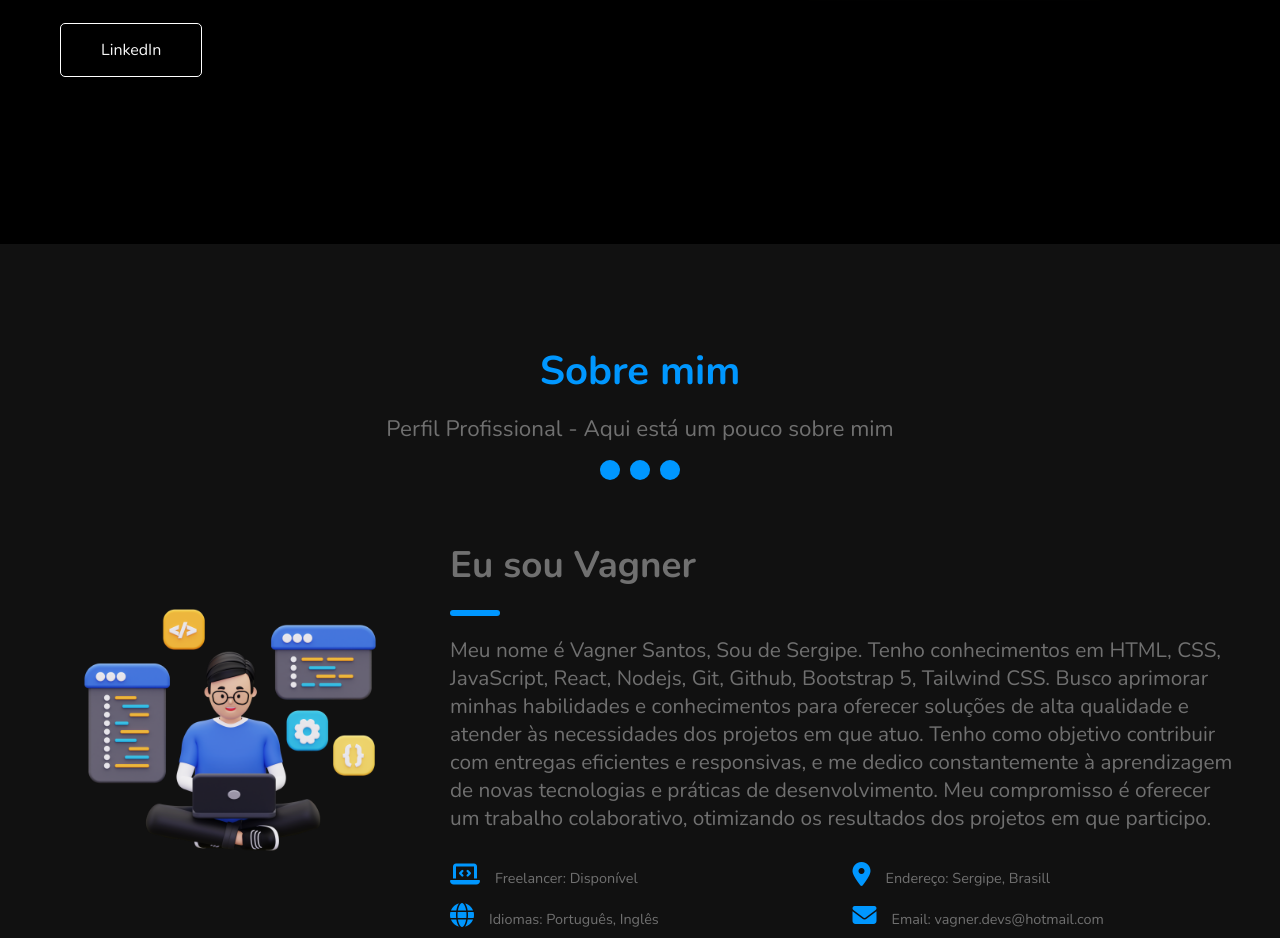
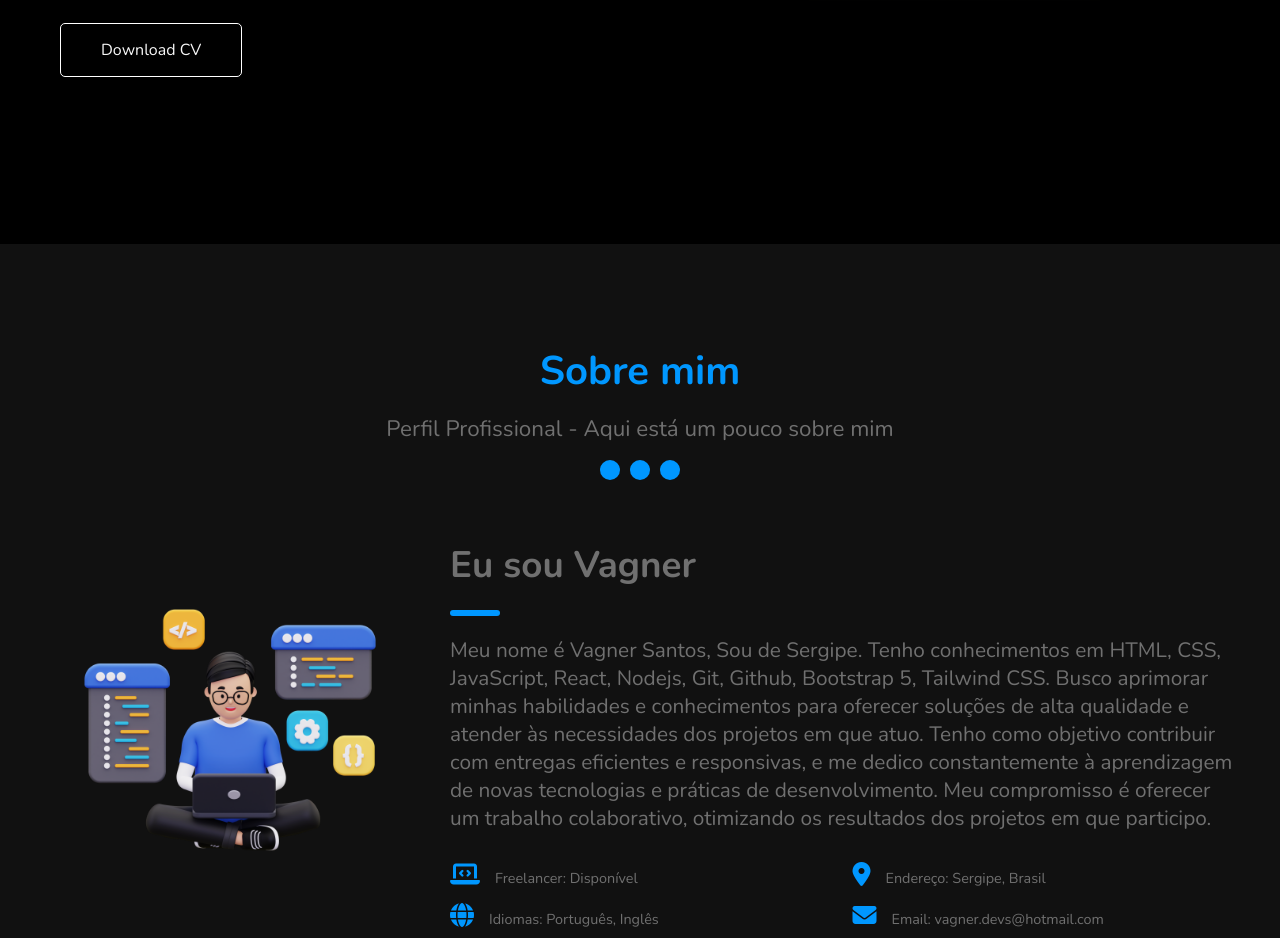
Before and after one commit to vagner0795/portifolio, a website: page index.html in a window 1280 px wide. Shown: the part 549-1487 px from the top of the page. Drawn offline with nearby package versions, Linux system fonts and the light colour scheme.

Commit message:
feat: updated button Home

```diff
--- a/index.html
+++ b/index.html
@@ -29,7 +29,7 @@
             <h2>Olá! Sou</h2>
             <h2 class="writing">Desenvolvedor Frontend</h2>
             <p>Apaixonado por tecnologia e inovação. Principais ferramentas: <b>HTML, CSS, JAVASCRIPT e REACT</b></p>
-            <a href="https://www.linkedin.com/in/vagner0795/" class="Linkedin">LinkedIn</a>
+            <a href="./assets/Vagner Desenvolvedor Front-end.docx" target="_blank" class="Linkedin">Download CV</a>
 
         </div>
         <img class="home-image" src="./img/home-image.webp" alt="home-image">
@@ -62,7 +62,7 @@
                 </div>
                 <div class="about-info">
                     <p><i class="fa-sharp fa-solid fa-laptop-code"></i>Freelancer: Disponível</p>
-                    <p><i class="fa-solid fa-location-dot"></i>Endereço: Sergipe, Brasill</p>
+                    <p><i class="fa-solid fa-location-dot"></i>Endereço: Sergipe, Brasil</p>
                     <p><i class="fa-sharp fa-solid fa-globe"></i>Idiomas: Português, Inglês</p>
                     <p><i class="fa-solid fa-envelope"></i>Email: vagner.devs@hotmail.com</p>
                 </div>
```
Also changed, not shown: 1 other file.
